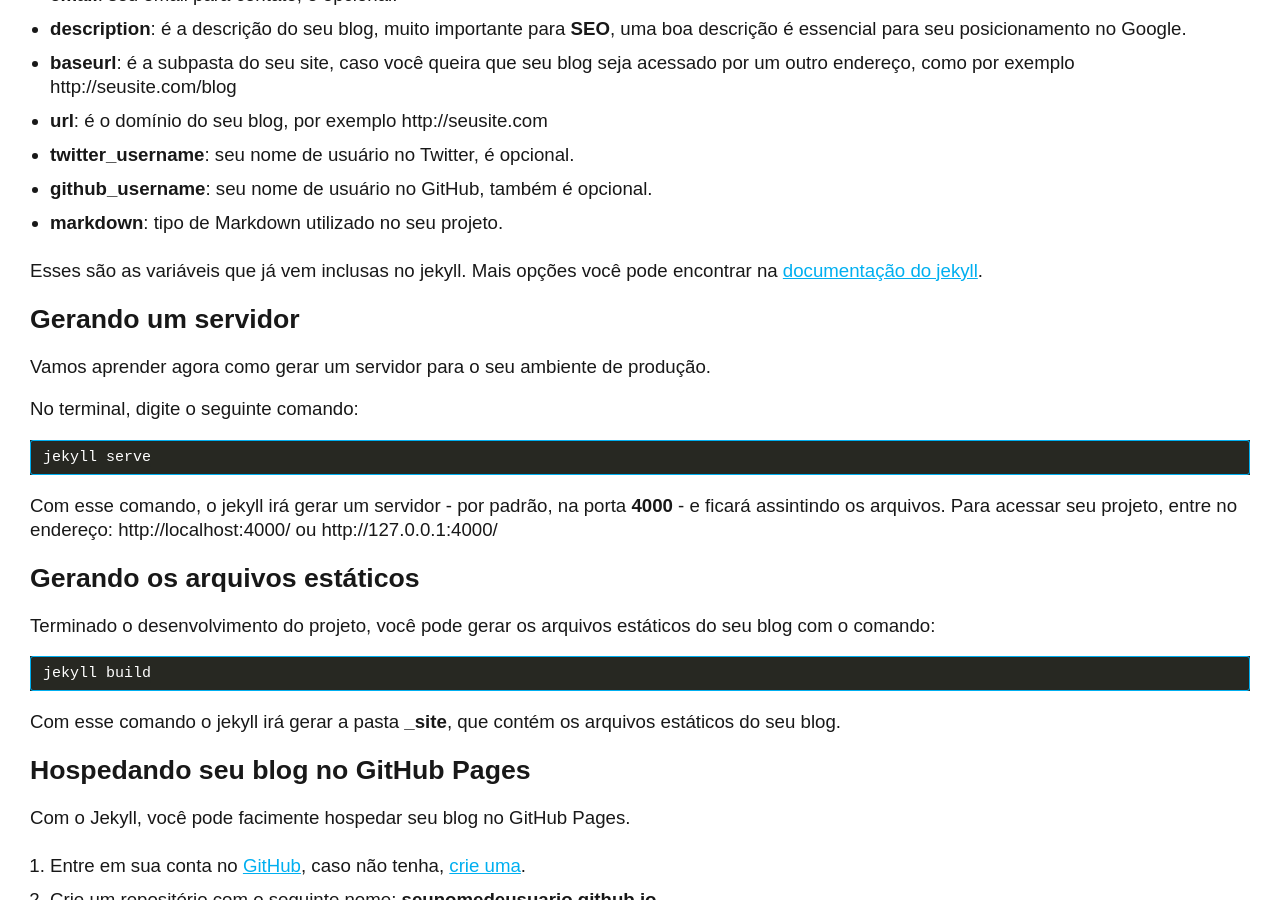
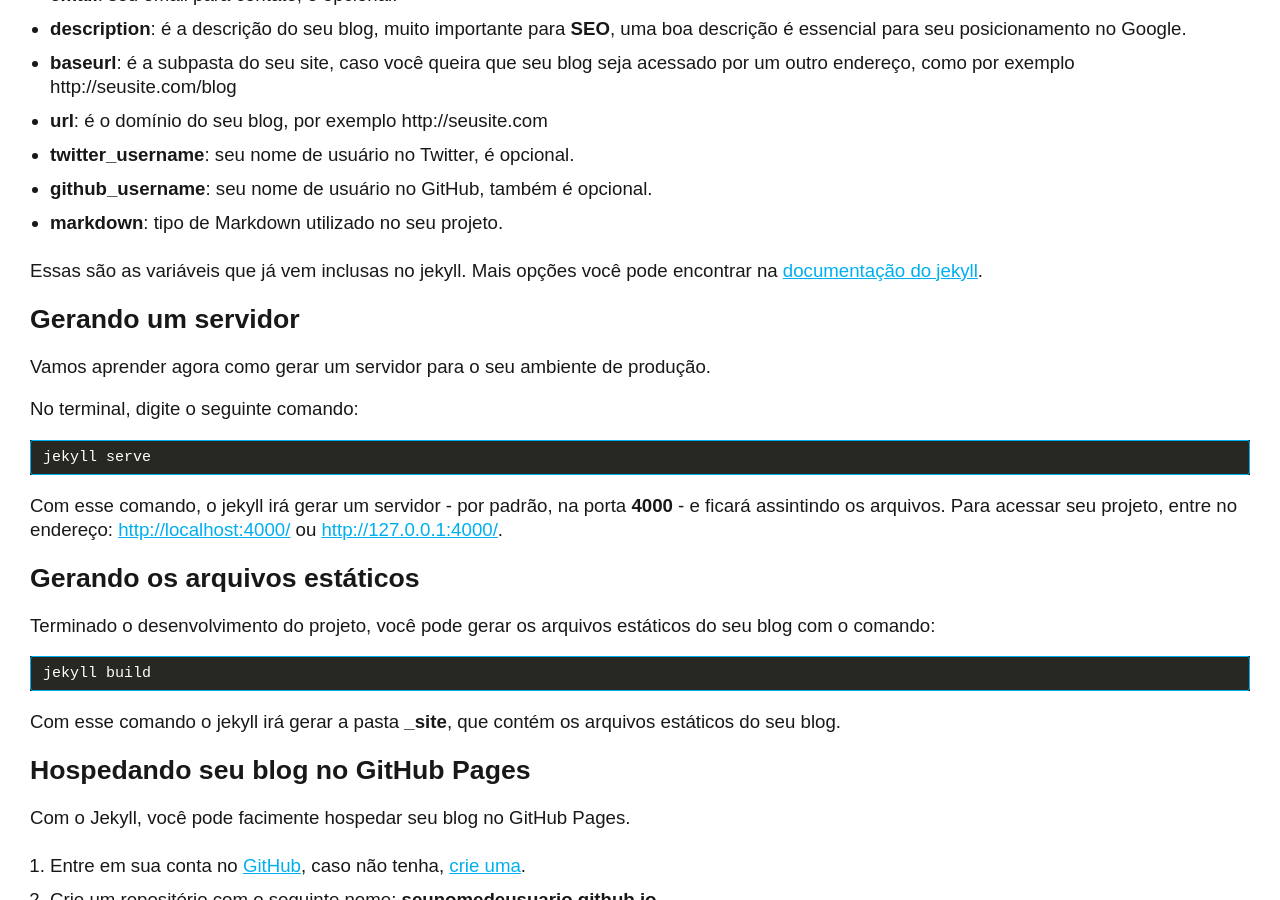
Before and after one commit to mateussmedeiros/mateussmedeiros.github.io, a Jekyll site: the page built from _posts/2016-01-13-iniciando-com-jekyll.markdown, in a window 1280 px wide and 900 px high, scrolled down 4538 px. Built offline with Jekyll 4.4.1, drawn with Linux system fonts in a browser that asks for light colours; comment, search, counter and statistics services are not loaded; some of the changed lines change nothing that is shown.

Commit message:
Corrigido erros no post

```diff
--- a/_posts/2016-01-13-iniciando-com-jekyll.markdown
+++ b/_posts/2016-01-13-iniciando-com-jekyll.markdown
@@ -10,7 +10,6 @@
 categories:
 - Jekyll
 permalink: /iniciando-com-jekyll/
-image: https://jekyll.github.io/brand/jekyll-logo-light-solid.png
 ---
 
 ## Introdução
@@ -18,13 +17,13 @@
 
 O Jekyll é um gerador de páginas estáticas, você consegue criar páginas utilizando o HTML e CSS, depois disso o Jekyll converte todo o site em arquivos estáticos, pronto para ser colocado no ar. Ele utiliza **Markdown** para a formatação de textos e posts, um padrão de templates chamado **Liquid** e **YAML** para as variáveis.
 
-Se quiser saber mais sobre o Jekyll e como ele funciona, basta acessar o [site oficial](http://jekyllrb.com) (disponível em inglês), mas se você não souber inglês ou não entender muito bem, tem uma tradução ainda em andamento do site oficial sendo feita pela comunidade Jekyll Brasil, só acessar este [link](http://jekyll-brasil.github.io/).
+Se quiser saber mais sobre o Jekyll e como ele funciona, basta acessar o [site oficial](http://jekyllrb.com){:target="_blank"} (disponível em inglês), mas se você não souber inglês ou não entender muito bem, tem uma tradução ainda em andamento do site oficial sendo feita pela comunidade Jekyll Brasil, só acessar este [link](http://jekyll-brasil.github.io/){:target="_blank"}.
 
 ##Instalando o Jekyll
 Para instalar o Jekyll, você precisa ter o **Ruby** instalado em sua máquina, caso você não tiver ele instalado, só seguir os tutoriais abaixo:
 
-- [Linux](http://michaelchelen.net/81fa/install-jekyll-2-ubuntu-14-04/) (Ruby + Jekyll)
-- [Windows](http://jekyll-windows.juthilo.com/) (Ruby + Jekyll)
+- [Linux](http://michaelchelen.net/81fa/install-jekyll-2-ubuntu-14-04/){:target="_blank"} (Ruby + Jekyll)
+- [Windows](http://jekyll-windows.juthilo.com/){:target="_blank"} (Ruby + Jekyll)
 
 No Mac, o Ruby já vem instalado.
 
@@ -60,7 +59,7 @@
 
 - **_includes**: são os arquivos com os códigos que se repetem ao longo do projeto, como o *header* e o *footer*.
 - **_layouts**: é a estrutura básica das páginas, por padrão vem 3 tipos: **default** para a página inicial e listagem de posts. A **page** para as páginas secundárias e **post** para as páginas de post.
-- **_posts**: são os posts que escrevemos, em geral escrevemos em [Markdown](https://daringfireball.net/projects/markdown/syntax).
+- **_posts**: são os posts que escrevemos, em geral escrevemos em [Markdown](https://daringfireball.net/projects/markdown/syntax){:target="_blank"}.
 - **_sass**: são os arquivos de estilização que geram o CSS, se você trabalha com **sass**, o Jekyll já compila para você.
 - **css**: pasta para onde vai os arquivos gerados pelo sass.
 - **_config.yml**: arquivo de configuração do seu blog, onde você colocará os dados referentes ao seu blog.
@@ -113,7 +112,7 @@
 - **page.url**: link da página.
 - **page.tags**: mostra as tags utilizadas na página.
 
-Mais variáveis você pode encontrar na [documentação](http://jekyllrb.com/docs/variables/).
+Mais variáveis você pode encontrar na [documentação](http://jekyllrb.com/docs/variables/){:target="_blank"}.
 
 ### Utilizando as variáveis
 Depois de criadas, vamos utilizar as variáveis. A sua sintaxe é igual a de *mustache*, você abre duas chaves, coloca o nome da variável e fecha as chaves, ficando assim: ``{ { variável } }``.
@@ -171,7 +170,7 @@
 - **github_username**: seu nome de usuário no GitHub, também é opcional.
 - **markdown**: tipo de Markdown utilizado no seu projeto.
 
-Esses são as variáveis que já vem inclusas no jekyll. Mais opções você pode encontrar na [documentação do jekyll](http://jekyllrb.com/docs/configuration/).
+Essas são as variáveis que já vem inclusas no jekyll. Mais opções você pode encontrar na [documentação do jekyll](http://jekyllrb.com/docs/configuration/){:target="_blank"}.
 
 ## Gerando um servidor
 Vamos aprender agora como gerar um servidor para o seu ambiente de produção.
@@ -182,7 +181,7 @@
 jekyll serve
 {% endhighlight %}
 
-Com esse comando, o jekyll irá gerar um servidor - por padrão, na porta **4000** - e ficará assintindo os arquivos. Para acessar seu projeto, entre no endereço: http://localhost:4000/ ou http://127.0.0.1:4000/
+Com esse comando, o jekyll irá gerar um servidor - por padrão, na porta **4000** - e ficará assintindo os arquivos. Para acessar seu projeto, entre no endereço: [http://localhost:4000/](http://localhost:4000/){:target="_blank"} ou [http://127.0.0.1:4000/](http://127.0.0.1:4000/){:target="_blank"}.
 
 ## Gerando os arquivos estáticos
 Terminado o desenvolvimento do projeto, você pode gerar os arquivos estáticos do seu blog com o comando:
@@ -196,7 +195,7 @@
 ## Hospedando seu blog no GitHub Pages
 Com o Jekyll, você pode facimente hospedar seu blog no GitHub Pages.
 
-1. Entre em sua conta no [GitHub](https://github.com/), caso não tenha, [crie uma](https://github.com/join).
+1. Entre em sua conta no [GitHub](https://github.com/){:target="_blank"}, caso não tenha, [crie uma](https://github.com/join){:target="_blank"}.
 2. Crie um repositório com o seguinte nome: **seunomedeusuario.github.io**
 3. Suba o seu blog - exceto a pasta **_site** - para o seu repositório usando o **git**, dessa forma:
 
@@ -219,10 +218,10 @@
 
 Pronto, você subiu seu blog para o GitHub Pages, e agora é só esperar entre 20 e 30 minutos, e você poderá acessar seu blog através da url: http://seunomedeusuario.github.io
 
-Se você quiser adicionar um domínio próprio no seu blog, siga [esse passo-a-passo do Willian Justen](http://willianjusten.com.br/dominio-proprio-no-github-pages/).
+Se você quiser adicionar um domínio próprio no seu blog, siga [esse passo-a-passo do Willian Justen](http://willianjusten.com.br/dominio-proprio-no-github-pages/){:target="_blank"}.
 
 ## Conclusão
-Esse foi o primeiro post da série sobre Jekyll, ensinado apenas o básico do Jekyll, se você quiser aprender mais detalhadamente, acesse a [documentação do Jekyll](http://jekyllrb.com/docs/home). Em breve, pretendo lançar um passo-a-passo de como criar um blog com Jekyll, aguarde!
+Esse foi o primeiro post da série sobre Jekyll, ensinado apenas o básico do Jekyll, se você quiser aprender mais detalhadamente, acesse a [documentação do Jekyll](http://jekyllrb.com/docs/home){:target="_blank"}. Em breve, pretendo lançar um passo-a-passo de como criar um blog com Jekyll, aguarde!
 
 Qualquer dúvida que aparecer, é só comentar ou me enviar um e-mail: [mateus.sousamedeiros@gmail.com](mailto:mateus.sousamedeiros@gmail.com).
 
```
